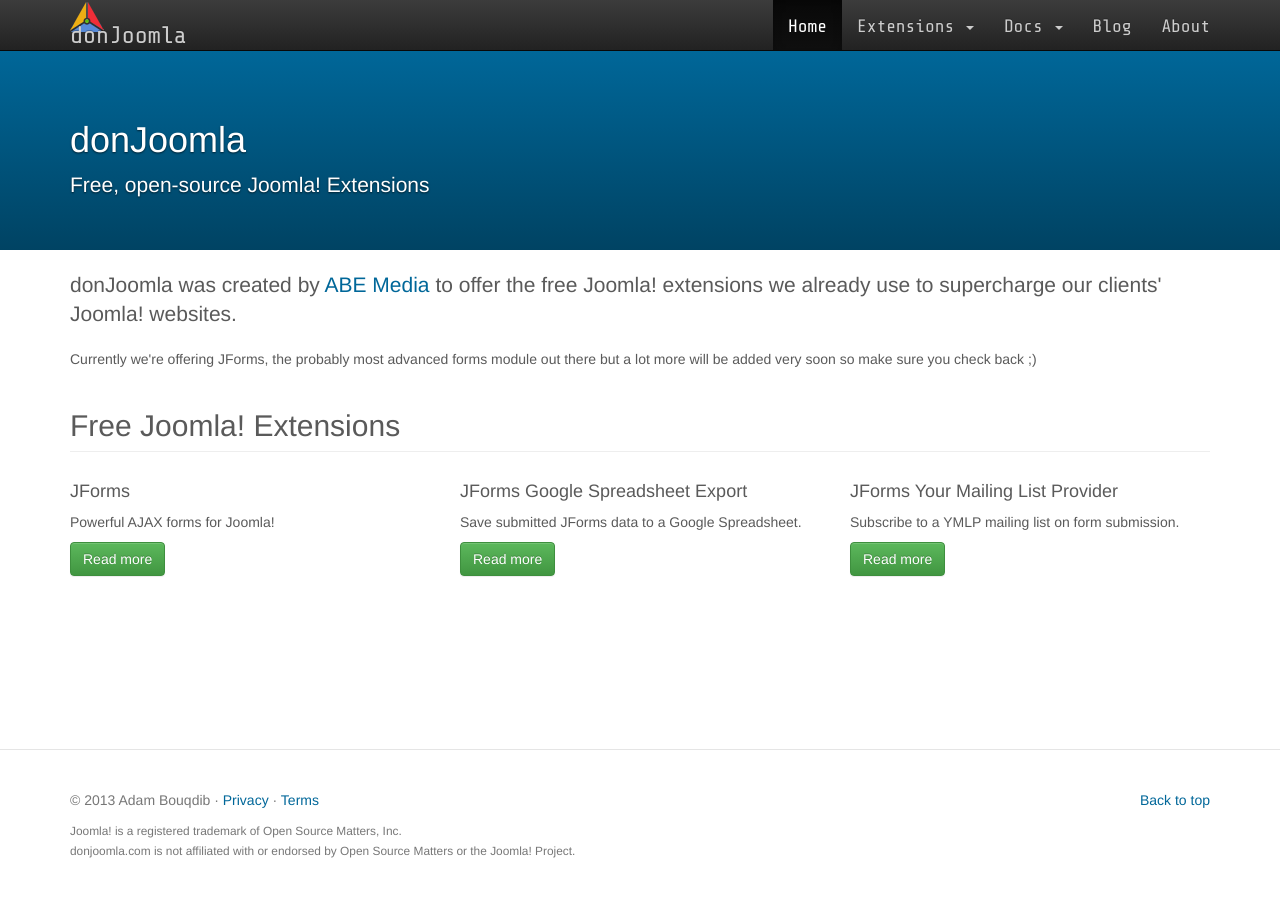
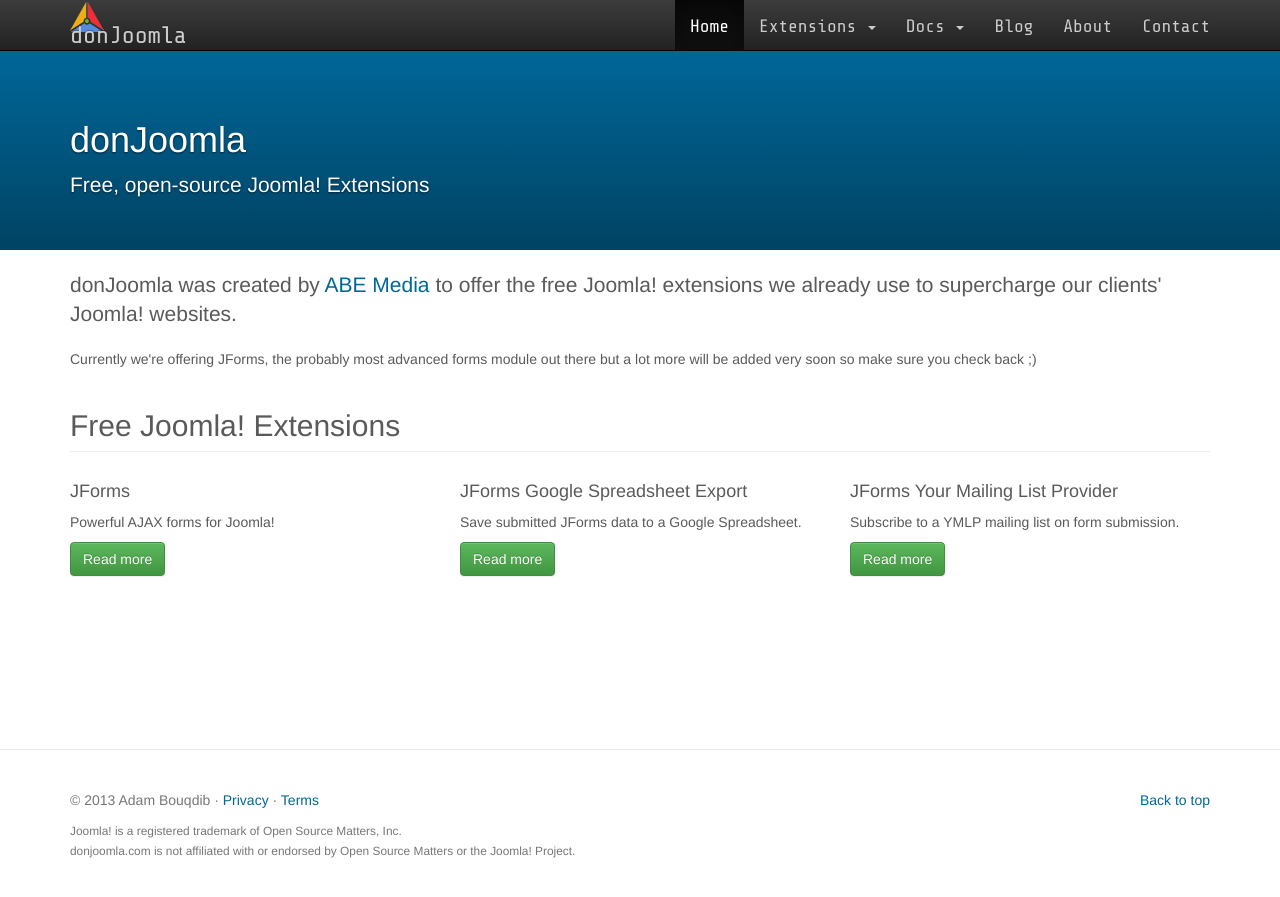
Before and after one commit to donJoomla/donjoomla.github.io, a Jekyll site: the page built from index.html, in a window 1280 px wide. Shown: the top 897 px of the page. Built offline with Jekyll 4.4.1, drawn with Linux system fonts in a browser that asks for light colours; nearby versions of some CDN libraries.

Commit message:
added contact button

```diff
--- a/_includes/nav-main.html
+++ b/_includes/nav-main.html
@@ -20,6 +20,7 @@
         </li>
         <li{% if page.slug == "blog" %} class="active"{% endif %}><a href="{{ site.url }}/blog">Blog</a></li>
         <li{% if page.slug == "about" %} class="active"{% endif %}><a rel="author" href="{{ site.url }}/about">About</a></li>
+        <li{% if page.slug == "contact" %} class="active"{% endif %}><a href="{{ site.url }}/contact">Contact</a></li>
       </ul>
     </nav>
   </div>
```
